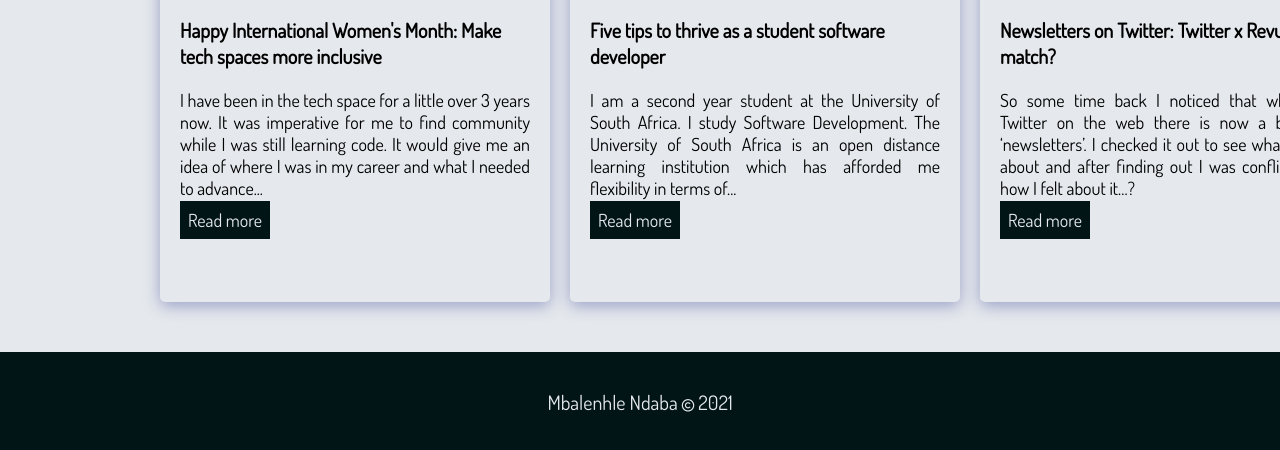
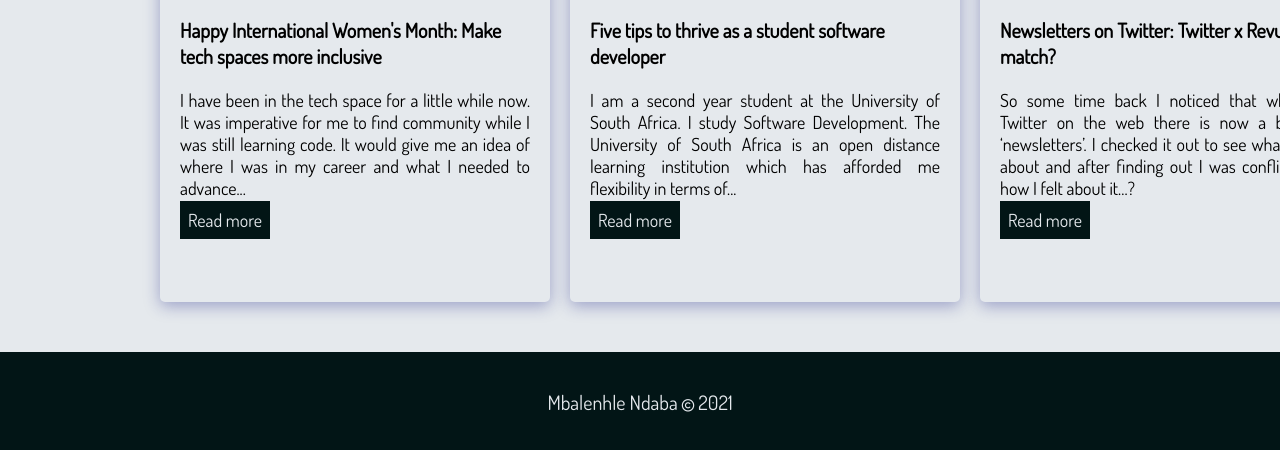
Before and after one commit to mbalindaba01/mbalindaba01.github.io, a website: page index.html in a window 1280 px wide. Shown: the part 1675-2125 px from the top of the page. Drawn offline with Linux system fonts and the light colour scheme.

```diff
--- a/index.html
+++ b/index.html
@@ -72,7 +72,7 @@
                         <figcaption>Photo by fauxels from Pexels</figcaption>
                     </figure>
                     <h3>Happy International Women's Month: Make tech spaces more inclusive</h3>
-                    <p>I have been in the tech space for a little over 3 years now. It was imperative for me to find community while I was still learning code. It would give me an idea of where I was in my career and what I needed to advance...</p>
+                    <p>I have been in the tech space for a little while now. It was imperative for me to find community while I was still learning code. It would give me an idea of where I was in my career and what I needed to advance...</p>
                     <a href="https://bunnybug.wordpress.com/2021/03/09/happy-international-womens-month-on-top-of-celebrating-women-in-tech-make-tech-spaces-more-inclusive/">Read more</a>
                 </div>
                 <div class="card-2">
```
Also changed, not shown: 3 other files.
